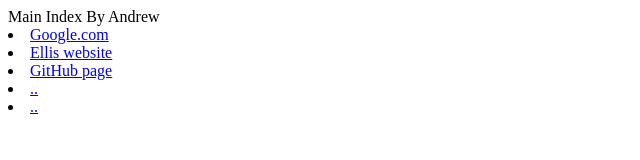
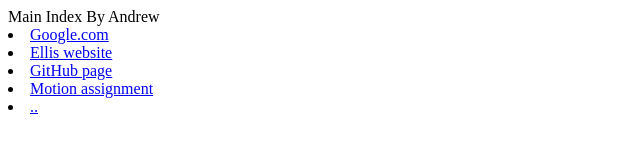
Before and after one commit to snare555/VISST2023, a plain HTML site: page public/index.html in a window 1280 px wide. Shown: the whole page, without its empty margins (0-640 px from the left). Drawn offline with Linux system fonts and the light colour scheme.

Commit message:
Update index.html

```diff
--- a/public/index.html
+++ b/public/index.html
@@ -6,6 +6,6 @@ Main Index By Andrew <br>
 
 <li><a href="https://snare555.github.io/VISST2023/public/">GitHub page</a>
 
-<li><a href="...">..</a>
+<li><a href="https://hpssjellis.github.io/tinyMLjs/public/index.html">Motion assignment</a>
 
 <li><a href="...">..</a>
```
